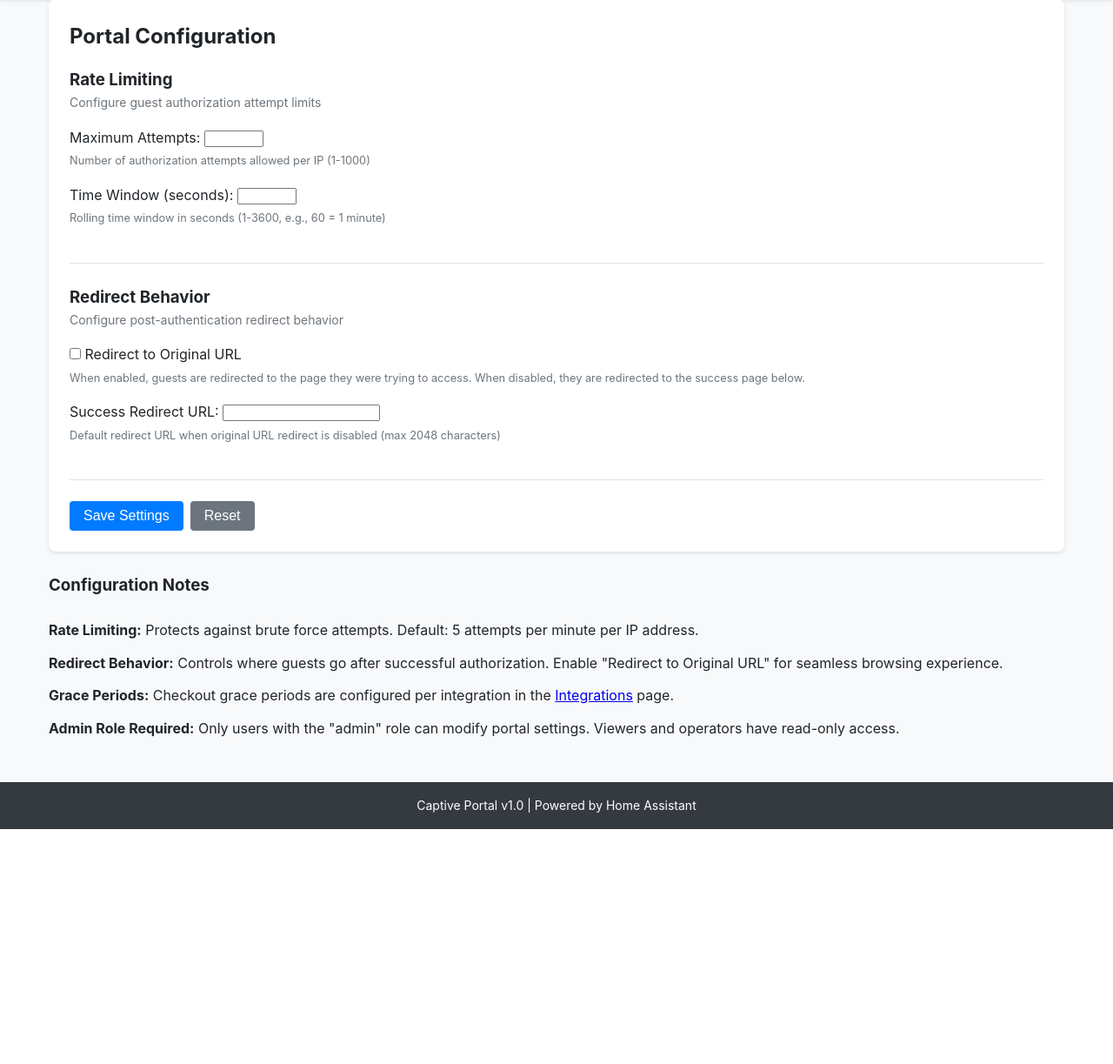
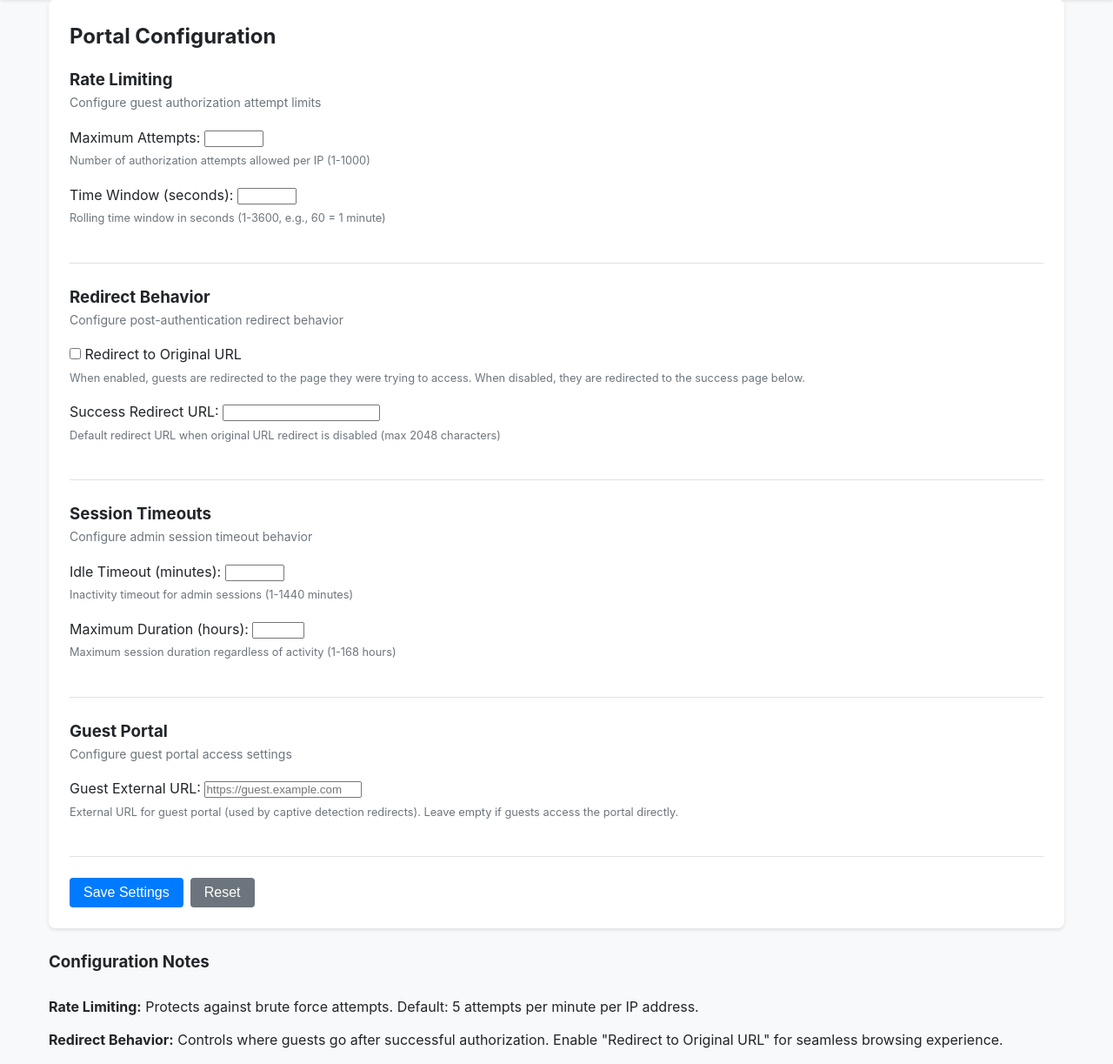
Before and after one commit to tykeal/homeassistant-captive-portal, a FastAPI app: template addon/src/captive_portal/web/templates/admin/portal_settings.html in a window 1280 px wide. Shown: the part 121-1344 px from the top of the page at 87% size. Before the commit the page ends 1074 px from the top, so only its background shows below. Run offline with FastAPI, Linux system fonts and the light colour scheme; the template is opened without the code that fills it, so the values that code supplies are empty; parts of the project's set-up code (start-up, migrations or seed data) failed here and were passed over.

Commit message:
Feat: extend portal settings, integrate migration, reduce config.yaml
Add session timeout and guest URL fields to portal settings form:
- session_idle_minutes (1-1440, default 30)
- session_max_hours (1-168, default 8)
- guest_external_url (captive detection redirect)

Integrate YAML→DB migration into admin app lifespan. DB-first
Omada config lookup in both admin and guest app startup (falls
back to AppSettings when DB record absent).

Remove Omada environment variable exports from s6 run scripts
(settings now managed via web UI and stored in database).

Reduce addon config.yaml schema from 12 to 5 settings (log_level,
session_idle_timeout, session_max_duration, guest_external_url,
debug_guest_portal).

Includes 6 integration tests for extended portal settings.

Co-authored-by: Copilot <223556219+Copilot@users.noreply.github.com>
Signed-off-by: Andrew Grimberg <tykeal@bardicgrove.org>

```diff
--- a/addon/src/captive_portal/app.py
+++ b/addon/src/captive_portal/app.py
@@ -35,6 +35,62 @@ logger = logging.getLogger("captive_portal")
 
 # Package-relative paths for static assets
 _THEMES_DIR = Path(__file__).resolve().parent / "web" / "themes"
+
+
+async def _run_config_migration(settings: AppSettings, engine: Any) -> None:
+    """Run YAML→DB migration (non-fatal).
+
+    Args:
+        settings: Application settings.
+        engine: SQLAlchemy engine.
+    """
+    from captive_portal.services.config_migration import migrate_yaml_to_db
+
+    migration_session = Session(engine)
+    try:
+        result = await migrate_yaml_to_db(settings, migration_session)
+        if result.omada_migrated:
+            logger.info("Config migration: Omada settings migrated from YAML to DB.")
+        if result.session_fields_migrated > 0:
+            logger.info(
+                "Config migration: %d session fields migrated.",
+                result.session_fields_migrated,
+            )
+        if result.guest_url_migrated:
+            logger.info("Config migration: guest_external_url migrated.")
+    except Exception as exc:
+        logger.warning("Config migration skipped (non-fatal): %s", exc)
+    finally:
+        migration_session.close()
+
+
+async def _load_omada_config(settings: AppSettings, engine: Any) -> dict[str, Any] | None:
+    """Load Omada config from DB, falling back to AppSettings.
+
+    Args:
+        settings: Application settings.
+        engine: SQLAlchemy engine.
+
+    Returns:
+        Omada config dict or None.
+    """
+    from captive_portal.config.omada_config import build_omada_config
+    from captive_portal.models.omada_config import OmadaConfig
+
+    try:
+        omada_session = Session(engine)
+        try:
+            from sqlmodel import select as _select
+
+            _stmt: Any = _select(OmadaConfig).where(OmadaConfig.id == 1)
+            db_omada: OmadaConfig | None = omada_session.exec(_stmt).first()
+            if db_omada and db_omada.omada_configured:
+                return await build_omada_config(db_omada, logger)
+            return await build_omada_config(settings, logger)
+        finally:
+            omada_session.close()
+    except Exception:
+        return await build_omada_config(settings, logger)
 
 
 def _make_lifespan(
@@ -79,20 +135,19 @@ def _make_lifespan(
             dispose_engine()
             raise
 
+        # Run one-time YAML→DB migration
+        await _run_config_migration(settings, engine)
+
         # Create HA client for API communication
         ha_client = HAClient(settings.ha_base_url, settings.ha_token)
         app.state.ha_client = ha_client
         logger.info("HAClient initialized for %s", settings.ha_base_url)
 
-        # Configure Omada controller integration
-        from captive_portal.config.omada_config import build_omada_config
+        # Configure Omada controller integration (prefer DB config)
+        app.state.omada_config = await _load_omada_config(settings, engine)
 
-        app.state.omada_config = await build_omada_config(settings, logger)
         if app.state.omada_config:
-            logger.info(
-                "Omada controller configured for %s",
-                settings.omada_controller_url,
-            )
+            logger.info("Omada controller configured.")
         else:
             logger.info("Omada controller not configured — controller calls will be skipped")
 
--- a/addon/src/captive_portal/web/templates/admin/portal_settings.html
+++ b/addon/src/captive_portal/web/templates/admin/portal_settings.html
@@ -118,6 +118,60 @@ SPDX-License-Identifier: Apache-2.0
                     </div>
                 </div>
 
+                <div class="form-section">
+                    <h3>Session Timeouts</h3>
+                    <p class="form-help">Configure admin session timeout behavior</p>
+
+                    <div class="form-group">
+                        <label for="session_idle_minutes">Idle Timeout (minutes):</label>
+                        <input
+                            type="number"
+                            id="session_idle_minutes"
+                            name="session_idle_minutes"
+                            value="{{ config.session_idle_minutes }}"
+                            min="1"
+                            max="1440"
+                            required
+                        >
+                        <span class="help-text">Inactivity timeout for admin sessions (1-1440 minutes)</span>
+                    </div>
+
+                    <div class="form-group">
+                        <label for="session_max_hours">Maximum Duration (hours):</label>
+                        <input
+                            type="number"
+                            id="session_max_hours"
+                            name="session_max_hours"
+                            value="{{ config.session_max_hours }}"
+                            min="1"
+                            max="168"
+                            required
+                        >
+                        <span class="help-text">Maximum session duration regardless of activity (1-168 hours)</span>
+                    </div>
+                </div>
+
+                <div class="form-section">
+                    <h3>Guest Portal</h3>
+                    <p class="form-help">Configure guest portal access settings</p>
+
+                    <div class="form-group">
+                        <label for="guest_external_url">Guest External URL:</label>
+                        <input
+                            type="url"
+                            id="guest_external_url"
+                            name="guest_external_url"
+                            value="{{ config.guest_external_url }}"
+                            maxlength="2048"
+                            placeholder="https://guest.example.com"
+                        >
+                        <span class="help-text">
+                            External URL for guest portal (used by captive detection redirects).
+                            Leave empty if guests access the portal directly.
+                        </span>
+                    </div>
+                </div>
+
                 <div class="form-actions">
                     <button type="submit" class="btn btn-primary">Save Settings</button>
                     <button type="reset" class="btn btn-secondary">Reset</button>
--- a/addon/src/captive_portal/web/themes/default/admin-portal-settings.js
+++ b/addon/src/captive_portal/web/themes/default/admin-portal-settings.js
@@ -3,9 +3,15 @@
 
 // Client-side validation
 document.getElementById('portal-config-form').addEventListener('submit', function(e) {
-    const attempts = parseInt(document.getElementById('rate_limit_attempts').value, 10);
-    const windowSeconds = parseInt(
+    var attempts = parseInt(document.getElementById('rate_limit_attempts').value, 10);
+    var windowSeconds = parseInt(
         document.getElementById('rate_limit_window_seconds').value, 10
+    );
+    var idleMinutes = parseInt(
+        document.getElementById('session_idle_minutes').value, 10
+    );
+    var maxHours = parseInt(
+        document.getElementById('session_max_hours').value, 10
     );
 
     if (attempts < 1 || attempts > 1000) {
@@ -19,4 +25,16 @@ document.getElementById('portal-config-form').addEventListener('submit', functio
         alert('Rate limit window must be between 1 and 3600 seconds');
         return false;
     }
+
+    if (idleMinutes < 1 || idleMinutes > 1440) {
+        e.preventDefault();
+        alert('Session idle timeout must be between 1 and 1440 minutes');
+        return false;
+    }
+
+    if (maxHours < 1 || maxHours > 168) {
+        e.preventDefault();
+        alert('Session max duration must be between 1 and 168 hours');
+        return false;
+    }
 });
```
Also changed, not shown: addon/config.yaml (+0 -8 lines), addon/src/captive_portal/api/routes/portal_settings_ui.py (+24 -0 lines), addon/src/captive_portal/guest_app.py (+18 -6 lines), tests/integration/test_portal_settings_extended.py (added, +189 -0 lines), 2 other files.
